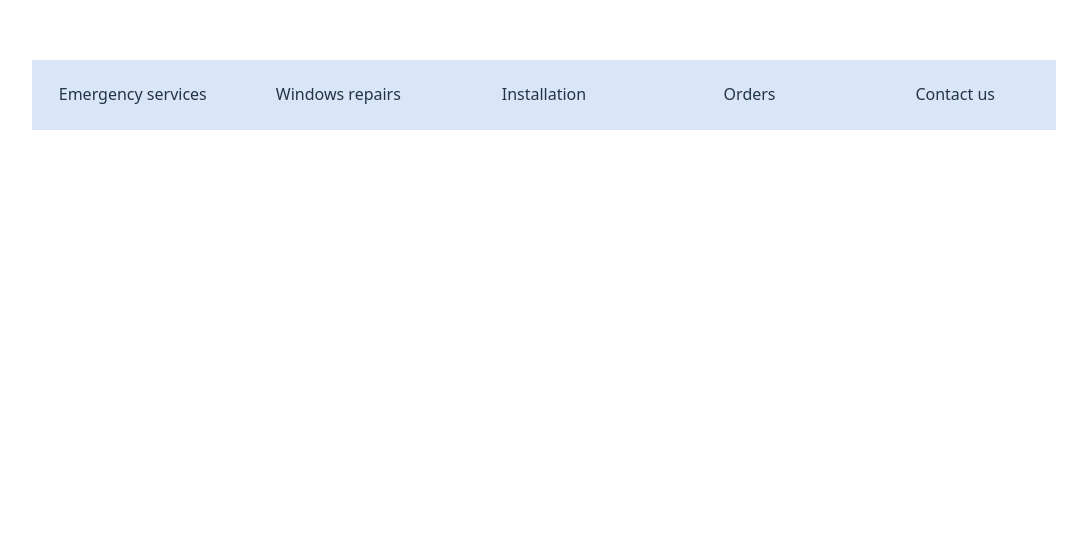
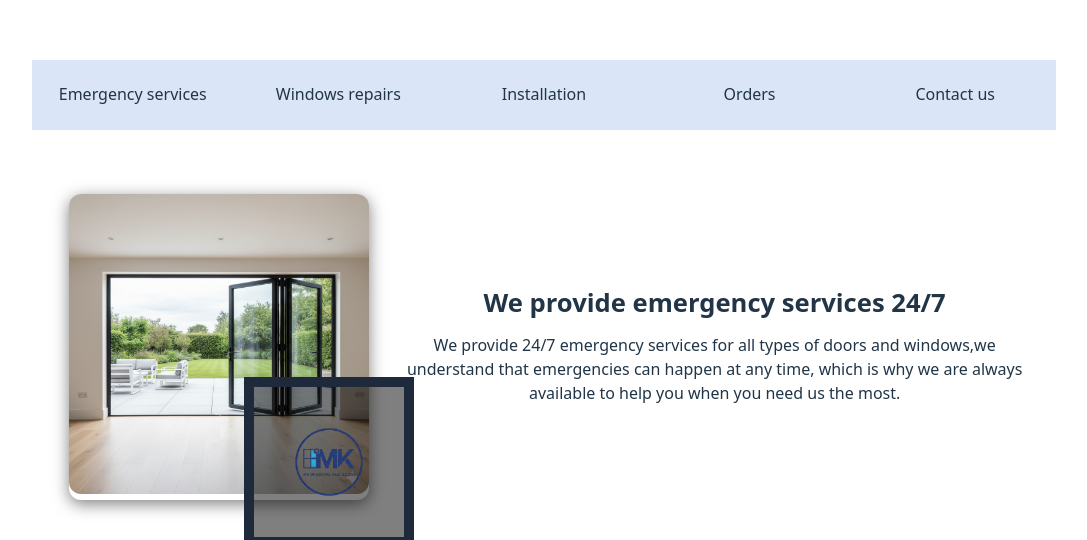
Before and after one commit to MarekKabala1/windowsTradeWebPage, a React (Vite) app: page / in a window 1280 px wide. Shown: the part 2257-2797 px from the top of the page, without its empty margins (96-1183 px from the left). Built offline with nearby package versions, Linux system fonts and the light colour scheme.

Commit message:
feat: add Services component with default service items and styling

```diff
--- a/src/App.tsx
+++ b/src/App.tsx
@@ -2,6 +2,7 @@ import './App.css';
 import Cards from './components/Cards';
 import Hero from './components/Hero';
 import Nav from './components/Nav';
+import Services from './components/Services';
 import SlidingDoor from './components/SlidingDoor';
 
 function App() {
@@ -11,6 +12,7 @@ function App() {
 			<Hero />
 			<Cards />
 			<Nav />
+			<Services />
 		</main>
 	);
 }
--- /dev/null
+++ b/src/components/Services.tsx
@@ -0,0 +1,49 @@
+type ServiceItem = {
+	imageUrl?: string;
+	header: string;
+	description: string;
+};
+
+type ServicesProps = {
+	items?: ServiceItem[];
+};
+
+const DEFAULT_SERVICES_ITEMS: ServiceItem[] = [
+	{
+		imageUrl: '../public/bifold.png',
+		header: 'We provide emergency services 24/7',
+		description:
+			'We provide 24/7 emergency services for all types of doors and windows,we understand that emergencies can happen at any time, which is why we are always available to help you when you need us the most.',
+	},
+	{
+		imageUrl: '../public/window.png',
+		header: 'Windows repairs',
+		description:
+			'Our expert team specializes in repairing all types of windows, from minor fixes to major restorations, using high-quality materials and techniques.',
+	},
+	{
+		imageUrl: '../public/door.png',
+		header: 'Doors Installation Height Quality of Service',
+		description: 'We offer professional installation services for new windows and doors, ensuring a perfect fit and finish for your home or business.',
+	},
+];
+
+export default function Services({ items = DEFAULT_SERVICES_ITEMS }: ServicesProps) {
+	return (
+		<section className='services-section'>
+			<div className='services-cards'>
+				{items?.map((item, index) => (
+					<div className='service-card' key={index}>
+						<div className='service-image'>
+							<img src={item.imageUrl} alt={item.header} />
+						</div>
+						<div className='service-content'>
+							<h3 className='service-header'>{item.header}</h3>
+							<p className='service-description'>{item.description}</p>
+						</div>
+					</div>
+				))}
+			</div>
+		</section>
+	);
+}
--- a/src/index.css
+++ b/src/index.css
@@ -338,7 +338,7 @@ button:focus-visible {
 		--reverse-index0: calc(var(--reverse-index) - 1);
 	}
 }
-.cards-container {
+section {
 	width: 75vw;
 	margin: 0 auto;
 	text-align: center;
@@ -411,6 +411,7 @@ ul > .cards-content {
 	left: 0;
 	width: 80vw;
   margin: 0 auto;
+	margin-bottom: 4rem;
 	height: 70px;
 	background: var(--nav-background);
 	backdrop-filter: blur(30px);
@@ -440,6 +441,64 @@ ul > .cards-content {
 }
 li{
 	line-height: 0.9rem;
+}
+ .services-cards{
+	display: flex;
+	justify-content: center;
+	align-items: center;
+	flex-direction: column;
+	gap: 4rem;
+ }
+.service-card{
+	display: grid;
+	grid-template-columns: 1fr 2fr;
+	gap: 2rem;
+}
+.service-image{
+	width: 100%;
+	max-width: 300px;
+	position: relative;
+	aspect-ratio: 1/1;
+	object-fit: cover;
+	border-radius: 12px;
+	box-shadow: 0 4px 16px var(--shadow-light);
+
+	img{
+		width: 100%;
+		height: 100%;
+		object-fit: cover;
+		border-radius: 12px;
+	}
+
+	&::after{
+		content:'';
+		position: absolute;
+		display: block;
+		top: 60%;
+		right:-15%;
+		width: 50%;
+		aspect-ratio: 1/1;
+		border:10px solid var( --background-gradient-dark);
+		background-color: var(--primary-blue);
+		background:var(--shadow-light) url('../public/MkLogo.png') no-repeat center center;
+		background-size: cover;
+	}
+}
+
+.service-content{
+	display: flex;
+	flex-direction: column;
+	justify-content: center;
+	gap: 1rem;
+
+	& .service-header{
+		font-size: clamp(1.4rem, 2vw, 2rem);
+		line-height: 1.1;
+	}
+	& .service-description{
+		font-size: clamp(0.9rem, 1.5vw, 1rem);
+		line-height: 1.5;
+}
 }
 
 /*Animations*/
```
